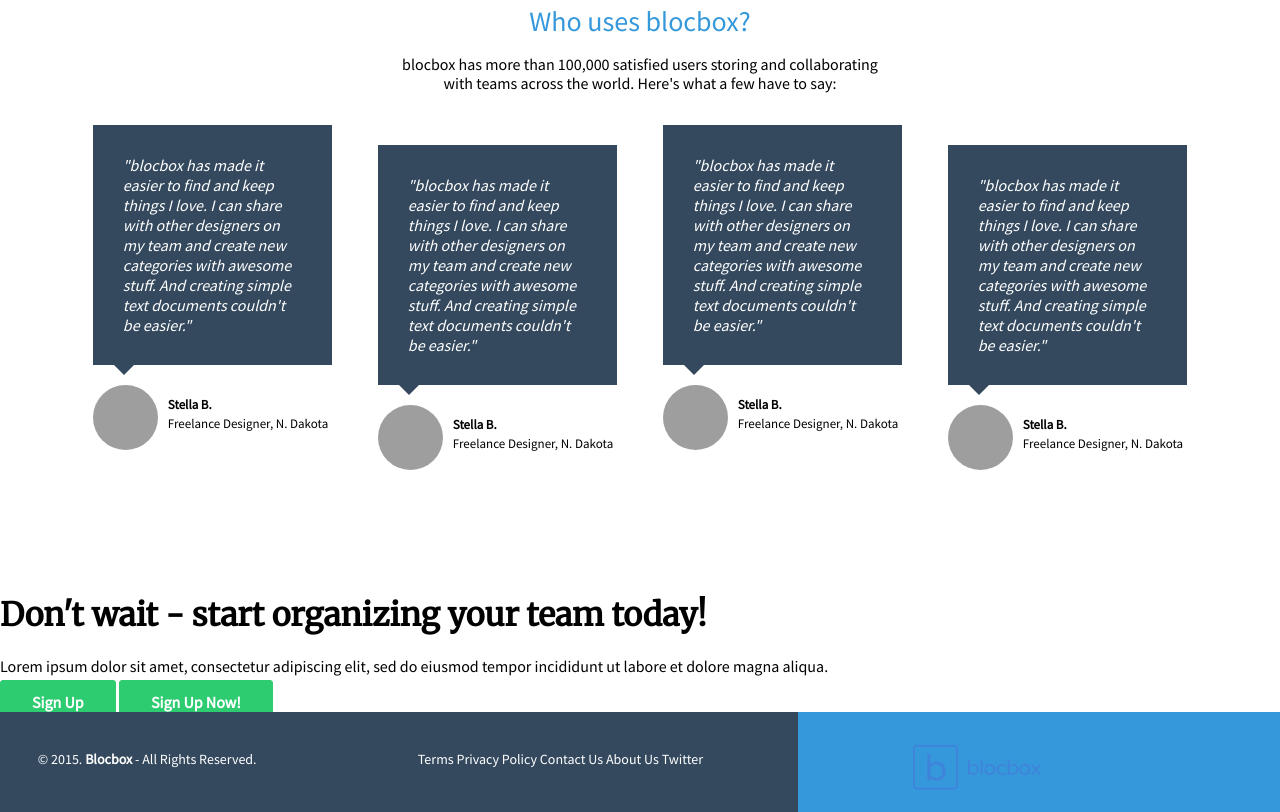
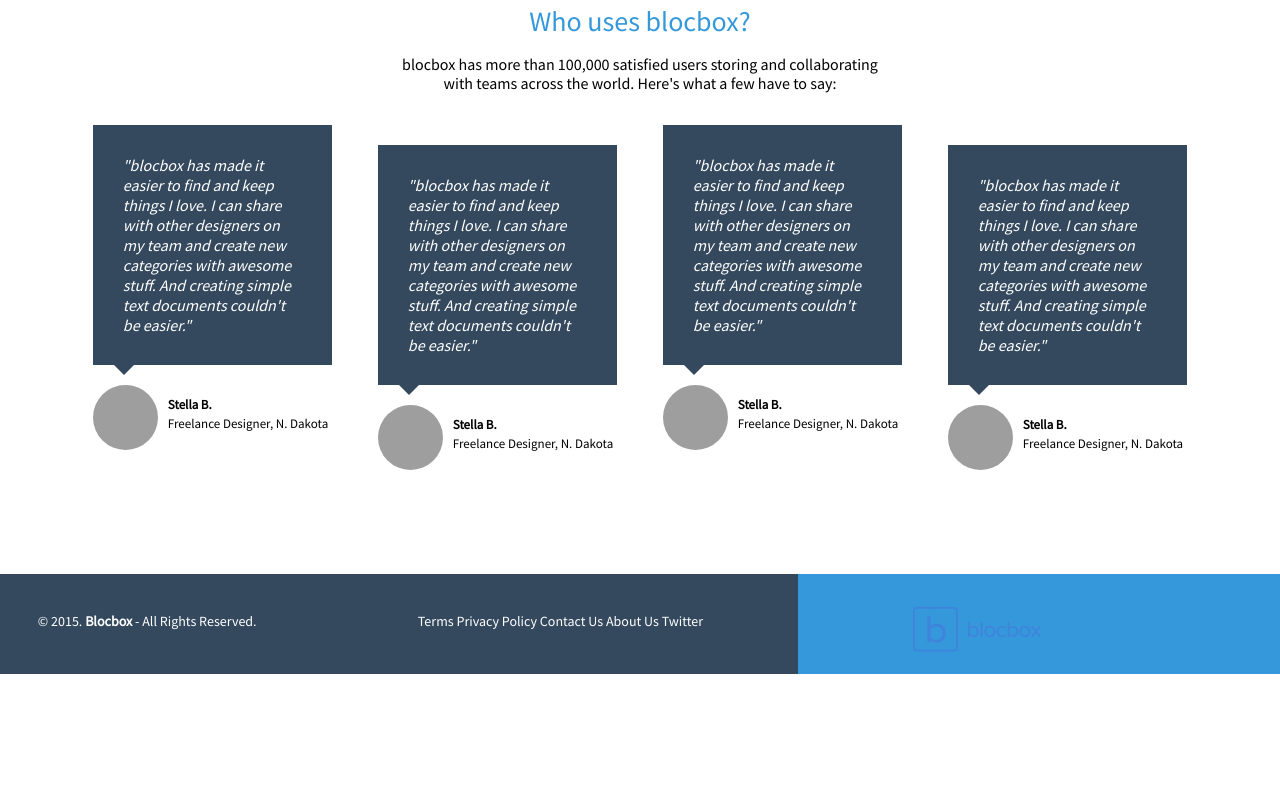
Before and after one commit to kylegorjanc/bloc, a plain HTML site: page Blocbox/dev/index.html in a window 1280 px wide. Shown: the part 2151-2963 px from the top of the page. After the commit the page ends 2825 px from the top, so only its background shows below. Drawn offline with Linux system fonts and the light colour scheme; grey boxes are pictures that could not be loaded; files whose address does not match are found by name.

Commit message:
removed extra section from prev checkpoint

```diff
--- a/Blocbox/dev/index.html
+++ b/Blocbox/dev/index.html
@@ -140,13 +140,6 @@
       </ul>
     </section> <!-- end testimonials -->
 
-     <section class="call-to-action">
-        <h1>Don't wait - start organizing your team today!</h1>
-        <p>Lorem ipsum dolor sit amet, consectetur adipiscing elit, sed do eiusmod tempor incididunt ut labore et dolore magna aliqua.</p>
-      <a href="signup.html" class="btn">Sign Up</a>
-      <a href="signup.html" class="btn">Sign Up Now!</a>
-      </section> <!-- end call-to-action -->
-
     <footer>
       <div class="container footer-nav-block">
         <div class="left-footer-block one-third">
```
